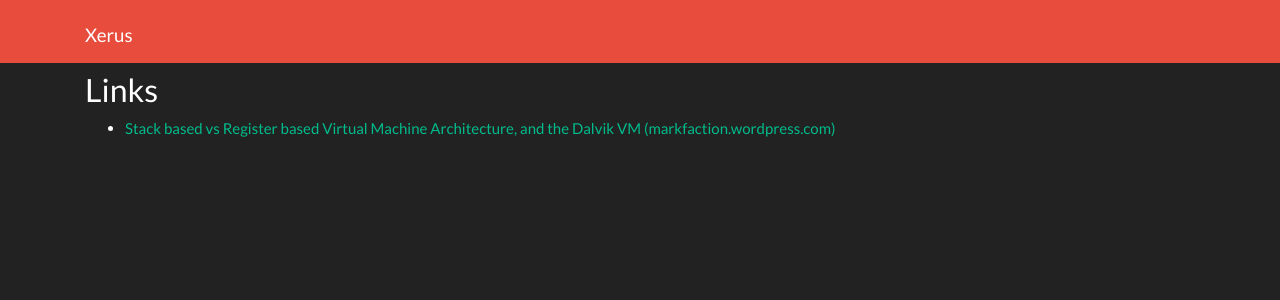
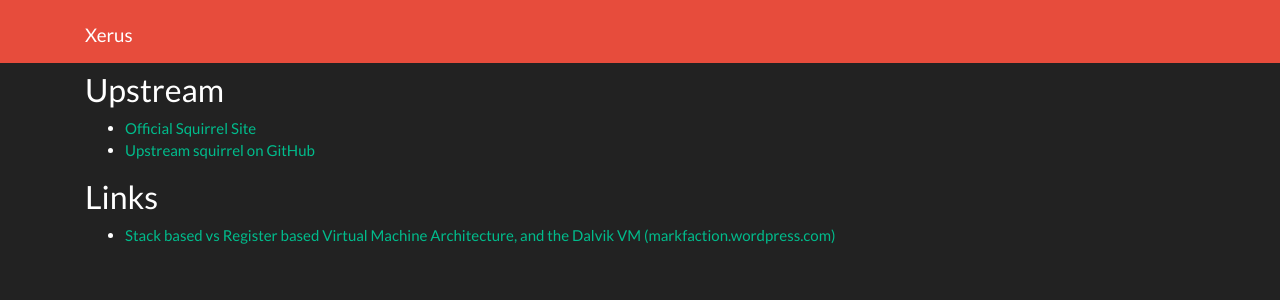
Before and after one commit to xerus-lang/website, a Jekyll site: the page built from squirrel/links.md, in a window 1280 px wide. Shown: the top 300 px of the page. Built offline with Jekyll 4.4.1, drawn with Linux system fonts in a browser that asks for light colours; our own code applies the rules of GitHub Pages for plain Markdown files.

Commit message:
Add links to upstream

```diff
--- a/squirrel/links.md
+++ b/squirrel/links.md
@@ -2,6 +2,11 @@
 layout: page
 ---
 
+# Upstream
+
+- [Official Squirrel Site](http://squirrel-lang.org)
+- [Upstream squirrel on GitHub](https://github.com/albertodemichelis/squirrel)
+
 # Links
 
 - [Stack based vs Register based Virtual Machine Architecture, and the Dalvik VM (markfaction.wordpress.com)](https://markfaction.wordpress.com/2012/07/15/stack-based-vs-register-based-virtual-machine-architecture-and-the-dalvik-vm/)
```
